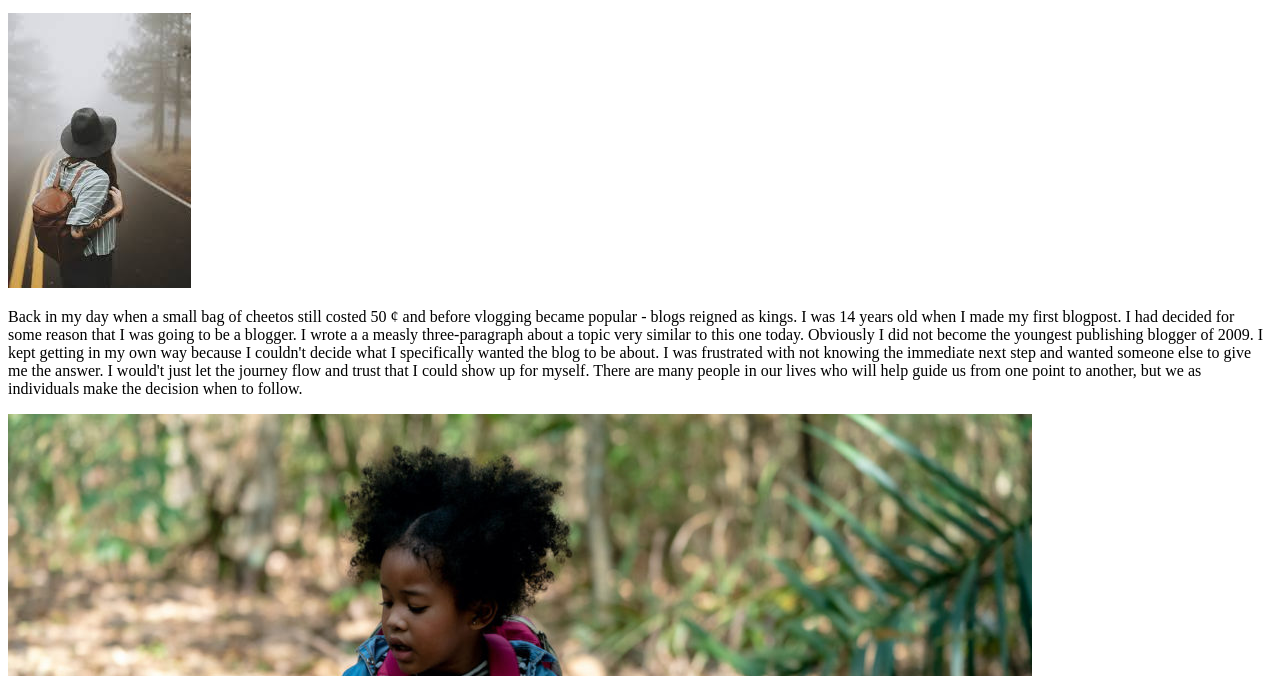
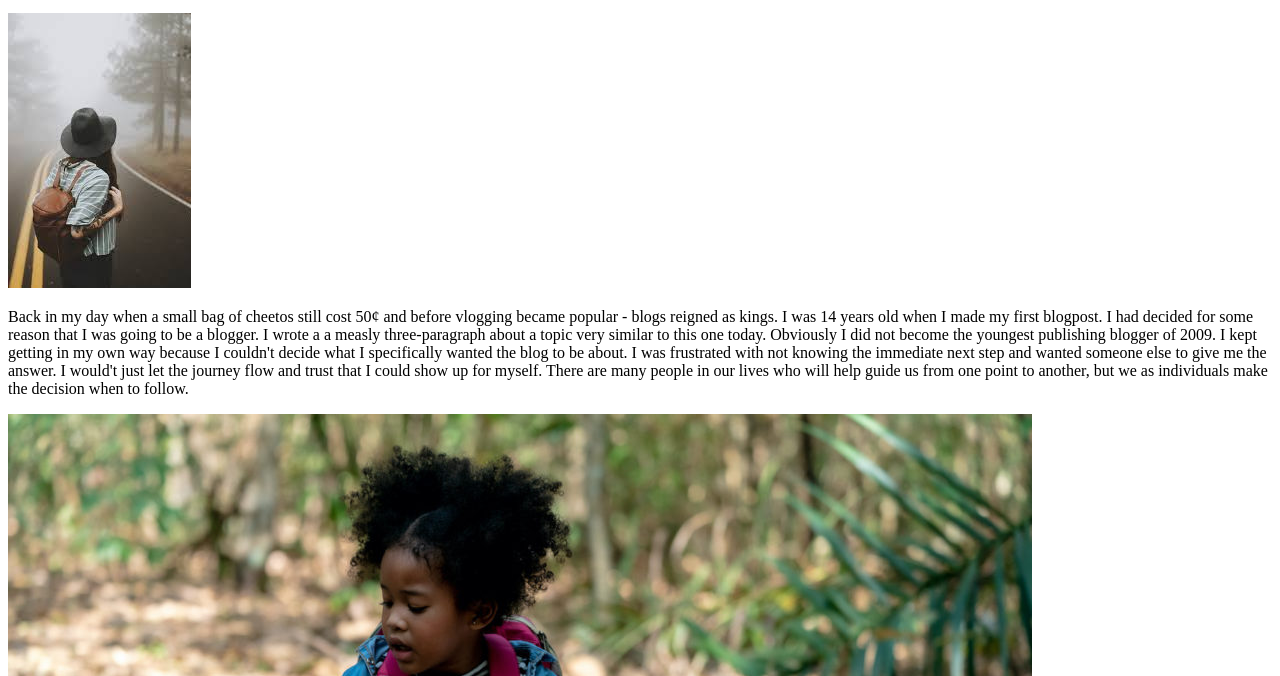
Before and after one commit to PT-Web-Dev-Jan-23/js-assignment-4-html-me-something-landersja, a website: page index.html in a window 1280 px wide. Shown: the part 124-800 px from the top of the page. Drawn offline with Linux system fonts and the light colour scheme.

Commit message:
11th html update

```diff
--- a/index.html
+++ b/index.html
@@ -6,11 +6,13 @@
    <body>
       <article>
          <header>
+            <main>
       <h1>"Who We Are" - Understanding Our and Where We're Going.</h1>
+
       <p>You know the type of person who is into any and everything? They usually know one fact or another about the most random subjects. However, when it comes to mastering a field they never dip more than a toe below the water's surface. Next thing you know its 27 years later  and I'm having a quater-life crisis about what is the next step in life? If you couldn't tell by now I'm talking about me. Hello, my name is Jamyria and I don't know how I got here. Yet, as confusing as it is it all makes so much sense.</p>
       <img src = "images/wandering image.jpeg" alt = "Image of someone wandering down a foggy path.">
 
-      <p> Back in my day when a small bag of cheetos still costed 50 &cent; and before vlogging became popular - blogs reigned as kings. I was 14 years old when I made my first blogpost. I had decided for some reason that I was going to be a blogger. I wrote a a measly three-paragraph about a topic very similar to this one today. Obviously I did not become the youngest publishing blogger of 2009. I kept getting in my own way because I couldn't decide what I specifically wanted the blog to be about. I was frustrated with not knowing the immediate next step and wanted someone else to give me the answer. I would't just let the journey flow and trust that I could show up for myself. There are many people in our lives who will help guide us from one point to another, but we as individuals make the decision when to follow. </p>
+      <p> Back in my day when a small bag of cheetos still cost 50&cent; and before vlogging became popular - blogs reigned as kings. I was 14 years old when I made my first blogpost. I had decided for some reason that I was going to be a blogger. I wrote a a measly three-paragraph about a topic very similar to this one today. Obviously I did not become the youngest publishing blogger of 2009. I kept getting in my own way because I couldn't decide what I specifically wanted the blog to be about. I was frustrated with not knowing the immediate next step and wanted someone else to give me the answer. I would't just let the journey flow and trust that I could show up for myself. There are many people in our lives who will help guide us from one point to another, but we as individuals make the decision when to follow. </p>
 
       <img src = "images/child_exploring.jpeg" alt = "Image of a child exploring nature while holding a butterfly net.">
       <p>We start out as these small, clumsy beings eager to explore the world. In that eagerness there is a foundation built out of curiousity. That drive moves us closer to what we have already known from the beginning about ourselves. Intuitively we gravitate towards the object of our interests with little to no direction. Unfortunately for a lot of us that gentle nudge of our inner voices which used to ring so clearly grew quiet. That voice became overshadowed by others' expectations, emotions, and experiences. This raises the question what is the point of having your own voice if you can't recognize it?  </p>
@@ -29,7 +31,8 @@
 </ol>
 
 <p> It can be so easy to fall into a habit even if what's making us comfortable isn't what's best for us. Life is meant to be experienced. Life is meant to ebb and flow. We will make mistakes and we will question ourselves. There are countless questions with or without answers. Nothing will always stay the same. A stone unturned will still feel the affects of time from the ever-changing environment around it. The one thing that will remain consistent is that you're the one who gets to choose which answer is for <em>you</em>. Our journeys can go by in a blink of an eye. Might as well spend some of that time getting to know who you are. </p>
-   </header>
+  </main>
+</header>
    </article>
 
    <footer>
```
